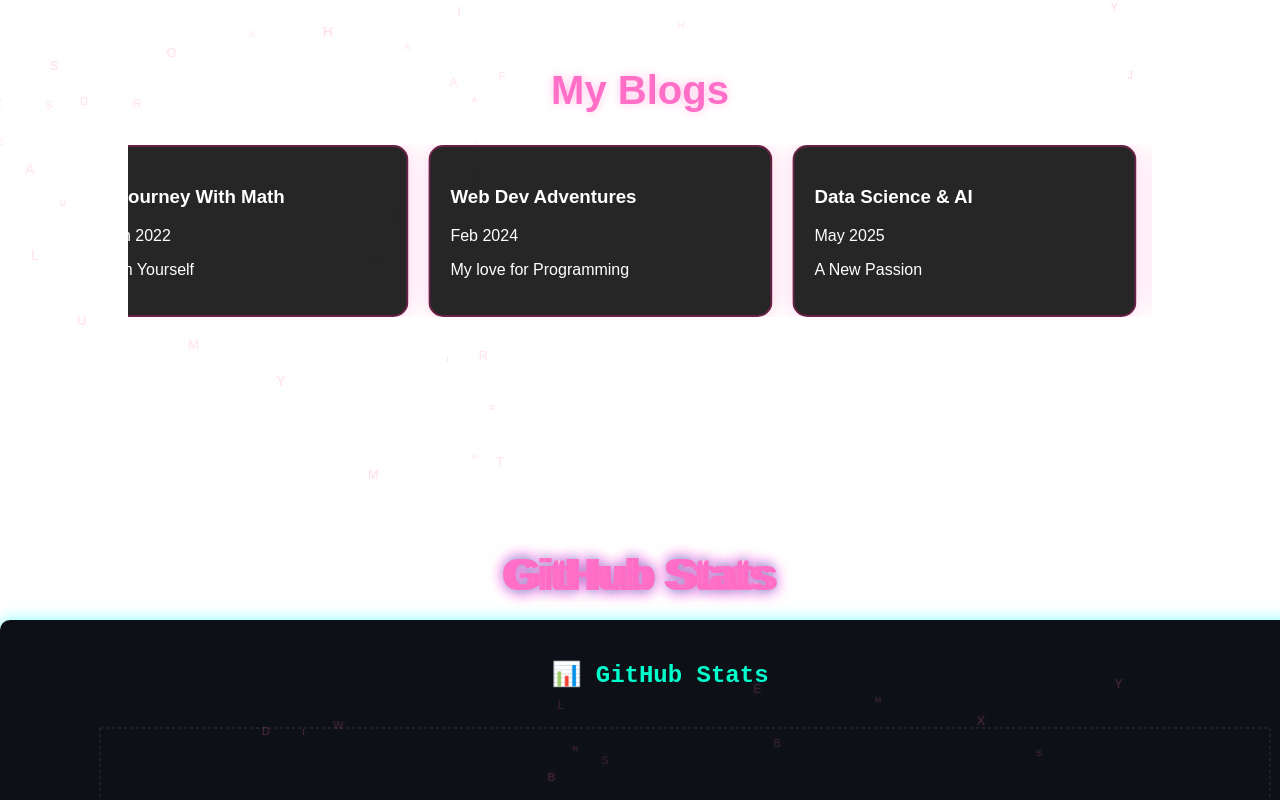
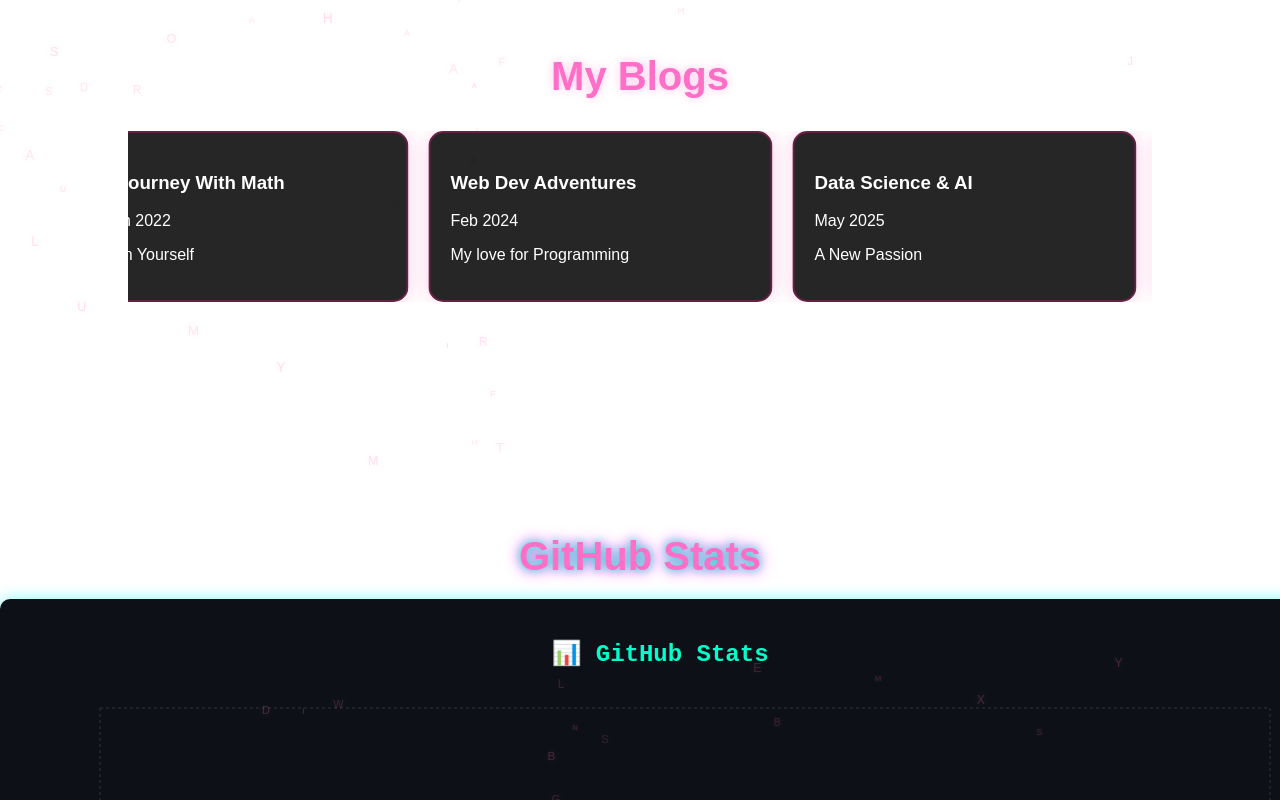
Before and after one commit to Sukh-Virk/personalwebvirk2, a React (Create React App) app: page / in a window 1280 px wide. Shown: the part 3695-4495 px from the top of the page. Built offline with nearby package versions, Linux system fonts and the light colour scheme; no server answers.

Commit message:
Update App.css

```diff
--- a/src/App.css
+++ b/src/App.css
@@ -1254,17 +1254,7 @@ body.dark-mode .contact-form textarea {
   text-shadow: 0 0 15px rgba(255, 110, 199, 0.6);
 }
 
-@keyframes glitch-anim {
-  0% {
-    clip-path: inset(10% 0 85% 0);
-  }
-  50% {
-    clip-path: inset(20% 0 70% 0);
-  }
-  100% {
-    clip-path: inset(85% 0 10% 0);
-  }
-}
+
 
 
 .terminal {
@@ -1412,40 +1402,21 @@ body.light-mode .prompt {
 }
 
 .glitch-text1 {
-  font-size: 2.8rem;
+  font-size: 2.5rem;
   font-weight: bold;
-  color: white;
+
   position: relative;
   text-align: center;
   display: flex;
   justify-content: center;
   align-items: center;
   margin: 20px auto;
-  animation: glitch1 2s infinite alternate;
+  color: #ff6ec7;
   text-shadow: 0 0 8px #00ffc8, 0 0 15px #ff00ff;
 }
 
-.glitch-text1::before,
-.glitch-text1::after {
-  content: attr(data-text);
-  position: absolute;
-  top: 0;
-  left: 0;
-  width: 100%;
-  height: 100%;
-}
 
-.glitch-text1::before {
-  left: 3px;
- color: #ff6ec7;
-  text-shadow: 0 0 15px rgba(255, 110, 199, 0.6);
-}
-
-.glitch-text1::after {
-  left: -3px;
-  color: #ff6ec7;
-  text-shadow: 0 0 15px rgba(255, 110, 199, 0.6);
-}
+=
 .fire-text {
   font-size: 2.3rem;
   font-weight: bold;
```
